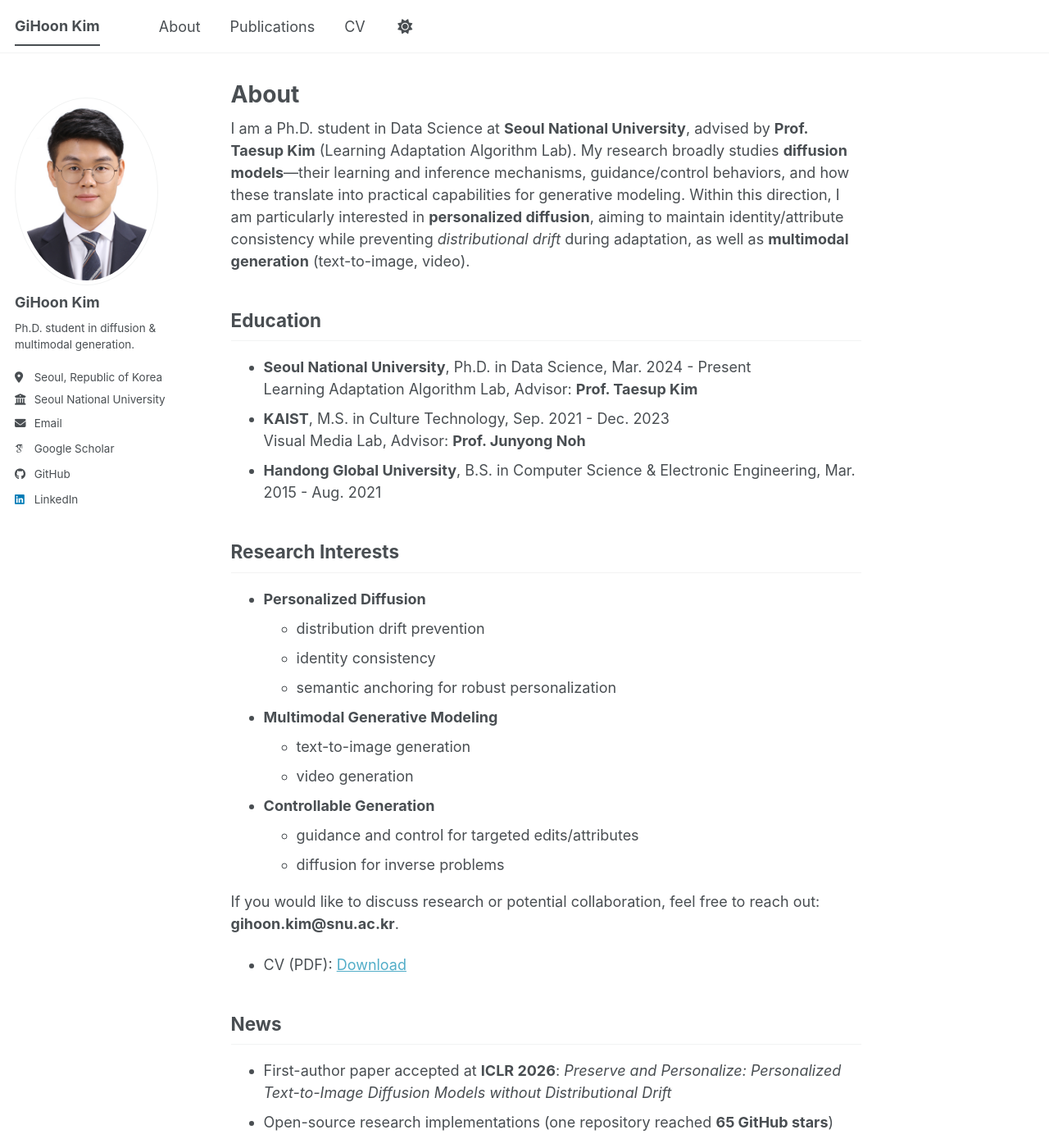
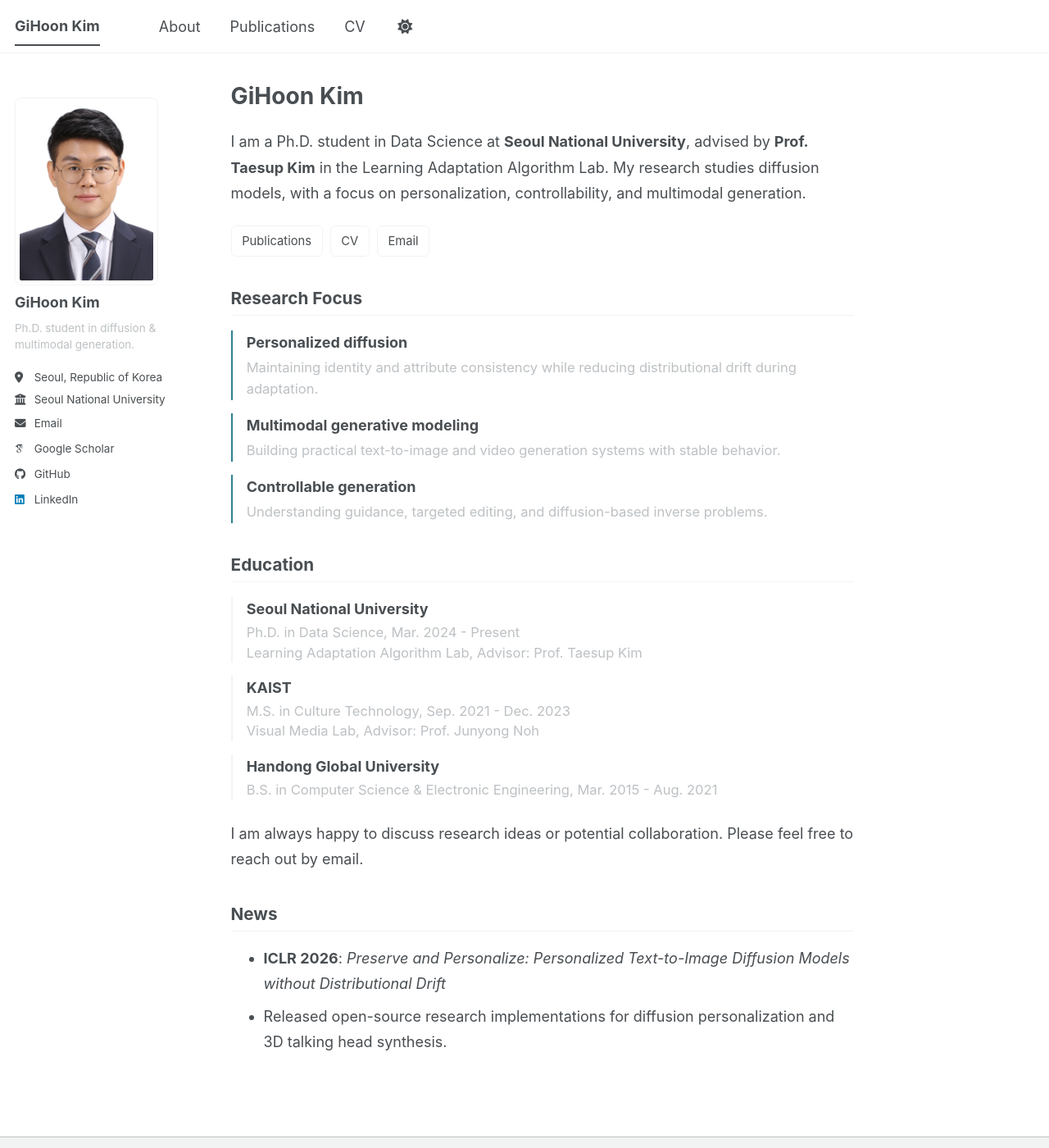
Before and after one commit to rlgnswk/gihoonkim, a Jekyll site: the page built from _pages/about.md, in a window 1280 px wide and 1400 px high. Shown: the whole window at 82% size. Built offline with Jekyll 4.4.1, drawn with Linux system fonts in a browser that asks for light colours; some web fonts are replaced; a script bundle is joined from its source files by our own code; library files that are not in the unit come from our copies.

Commit message:
Refine personal homepage layout

```diff
--- a/_pages/about.md
+++ b/_pages/about.md
@@ -1,42 +1,59 @@
 ---
 layout: single
-title: "About"
+title: "GiHoon Kim"
 permalink: /
 author_profile: true
 ---
 
-I am a Ph.D. student in Data Science at **Seoul National University**, advised by **Prof. Taesup Kim** (Learning Adaptation Algorithm Lab).
-My research broadly studies **diffusion models**—their learning and inference mechanisms, guidance/control behaviors, and how these translate into practical capabilities for generative modeling.
-Within this direction, I am particularly interested in **personalized diffusion**, aiming to maintain identity/attribute consistency while preventing *distributional drift* during adaptation, as well as **multimodal generation** (text-to-image, video).
+<p class="intro-lede">
+I am a Ph.D. student in Data Science at <strong>Seoul National University</strong>, advised by <strong>Prof. Taesup Kim</strong> in the Learning Adaptation Algorithm Lab. My research studies diffusion models, with a focus on personalization, controllability, and multimodal generation.
+</p>
+
+<div class="quick-links" aria-label="Quick links">
+  <a href="{{ '/publications/' | relative_url }}">Publications</a>
+  <a href="{{ '/files/Gihoon_CV.pdf' | relative_url }}">CV</a>
+  <a href="mailto:gihoon.kim@snu.ac.kr">Email</a>
+</div>
+
+## Research Focus
+
+<div class="focus-list">
+  <div class="focus-item">
+    <strong>Personalized diffusion</strong>
+    <span>Maintaining identity and attribute consistency while reducing distributional drift during adaptation.</span>
+  </div>
+  <div class="focus-item">
+    <strong>Multimodal generative modeling</strong>
+    <span>Building practical text-to-image and video generation systems with stable behavior.</span>
+  </div>
+  <div class="focus-item">
+    <strong>Controllable generation</strong>
+    <span>Understanding guidance, targeted editing, and diffusion-based inverse problems.</span>
+  </div>
+</div>
 
 ## Education
 
-- **Seoul National University**, Ph.D. in Data Science, Mar. 2024 - Present
-  Learning Adaptation Algorithm Lab, Advisor: **Prof. Taesup Kim**
-- **KAIST**, M.S. in Culture Technology, Sep. 2021 - Dec. 2023
-  Visual Media Lab, Advisor: **Prof. Junyong Noh**
-- **Handong Global University**, B.S. in Computer Science & Electronic Engineering, Mar. 2015 - Aug. 2021
+<ul class="timeline-list">
+  <li>
+    <strong>Seoul National University</strong>
+    <span>Ph.D. in Data Science, Mar. 2024 - Present</span>
+    <span>Learning Adaptation Algorithm Lab, Advisor: Prof. Taesup Kim</span>
+  </li>
+  <li>
+    <strong>KAIST</strong>
+    <span>M.S. in Culture Technology, Sep. 2021 - Dec. 2023</span>
+    <span>Visual Media Lab, Advisor: Prof. Junyong Noh</span>
+  </li>
+  <li>
+    <strong>Handong Global University</strong>
+    <span>B.S. in Computer Science & Electronic Engineering, Mar. 2015 - Aug. 2021</span>
+  </li>
+</ul>
 
-## Research Interests
-
-- **Personalized Diffusion**
-  - distribution drift prevention
-  - identity consistency
-  - semantic anchoring for robust personalization
-- **Multimodal Generative Modeling**
-  - text-to-image generation
-  - video generation
-- **Controllable Generation**
-  - guidance and control for targeted edits/attributes
-  - diffusion for inverse problems
-
-
-If you would like to discuss research or potential collaboration, feel free to reach out: **gihoon.kim@snu.ac.kr**.
-
-- CV (PDF): [Download]({{ '/files/Gihoon_CV.pdf' | relative_url }})
-
+I am always happy to discuss research ideas or potential collaboration. Please feel free to reach out by email.
 
 ## News
 
-- First-author paper accepted at **ICLR 2026**: *Preserve and Personalize: Personalized Text-to-Image Diffusion Models without Distributional Drift*
-- Open-source research implementations (one repository reached **65 GitHub stars**)
+- **ICLR 2026**: *Preserve and Personalize: Personalized Text-to-Image Diffusion Models without Distributional Drift*
+- Released open-source research implementations for diffusion personalization and 3D talking head synthesis.
--- a/_sass/_custom.scss
+++ b/_sass/_custom.scss
@@ -1,130 +1,234 @@
-/* Publications list: fixed 160px teaser on the left */
-.archive__item {
-  display: flex;
-  align-items: flex-start;
-  gap: 18px;
+body {
+  text-rendering: optimizeLegibility;
 }
 
-.archive__item-teaser {
-  flex: 0 0 160px;
-  width: 160px;
-  max-width: 160px;
+.page__title {
+  margin-bottom: 0.85em;
+  line-height: 1.15;
 }
 
-.archive__item-teaser img {
-  width: 160px;
-  height: auto;
-  display: block;
-  border-radius: 10px;
-  border: 1px solid rgba(0,0,0,0.08);
+.page__content {
+  max-width: 760px;
+  line-height: 1.72;
 }
 
-/* Text column */
-.archive__item-title,
-.archive__item-excerpt,
-.page__meta,
-.page__date,
-.archive__item p {
-  flex: 1 1 auto;
+.page__content h2 {
+  margin-top: 2.1rem;
+  margin-bottom: 0.8rem;
+  padding-bottom: 0.35rem;
+  font-size: 1.15em;
+  line-height: 1.3;
 }
 
-/* Mobile: stack */
+.page__content p,
+.page__content li {
+  color: var(--global-text-color);
+}
+
+.intro-lede {
+  margin-bottom: 0.75rem;
+  color: var(--global-text-color);
+  font-size: 1.05em;
+  line-height: 1.75;
+}
+
+.quick-links {
+  display: flex;
+  flex-wrap: wrap;
+  gap: 0.5rem;
+  margin: 0.2rem 0 1.75rem;
+}
+
+.quick-links a {
+  display: inline-flex;
+  align-items: center;
+  min-height: 2rem;
+  padding: 0.3rem 0.7rem;
+  border: 1px solid var(--global-border-color);
+  border-radius: 6px;
+  color: var(--global-text-color);
+  font-size: 0.82rem;
+  text-decoration: none;
+}
+
+.quick-links a:hover {
+  border-color: var(--global-base-color);
+  color: var(--global-base-color);
+  text-decoration: none;
+}
+
+.focus-list {
+  display: grid;
+  gap: 0.9rem;
+  margin: 1rem 0 1.5rem;
+}
+
+.focus-item {
+  padding-left: 0.95rem;
+  border-left: 2px solid var(--global-base-color);
+}
+
+.focus-item strong,
+.focus-item span {
+  display: block;
+}
+
+.focus-item strong {
+  margin-bottom: 0.12rem;
+}
+
+.focus-item span {
+  color: var(--global-text-color-light);
+  font-size: 0.92em;
+  line-height: 1.55;
+}
+
+.timeline-list {
+  margin: 1rem 0 1.5rem;
+  padding-left: 0;
+  list-style: none;
+}
+
+.timeline-list li {
+  margin-bottom: 0.85rem;
+  padding-left: 0.95rem;
+  border-left: 2px solid var(--global-border-color);
+}
+
+.timeline-list strong,
+.timeline-list span {
+  display: block;
+}
+
+.timeline-list span {
+  color: var(--global-text-color-light);
+  font-size: 0.92em;
+  line-height: 1.5;
+}
+
+.author__avatar img {
+  border-radius: 8px;
+}
+
+.author__bio {
+  color: var(--global-text-color-light);
+}
+
+.archive {
+  max-width: 860px;
+}
+
+.pub-item {
+  display: grid;
+  grid-template-columns: 154px minmax(0, 1fr);
+  gap: 1.25rem;
+  align-items: start;
+  padding: 1.35rem 0;
+  border-bottom: 1px solid var(--global-border-color);
+}
+
+.pub-item--no-thumb {
+  grid-template-columns: minmax(0, 1fr);
+}
+
+.pub-thumb {
+  display: block;
+  overflow: hidden;
+  width: 154px;
+  aspect-ratio: 16 / 10;
+  border: 1px solid var(--global-border-color);
+  border-radius: 6px;
+  background: var(--global-code-background-color);
+}
+
+.pub-thumb img {
+  display: block;
+  width: 100%;
+  height: 100%;
+  object-fit: cover;
+}
+
+.pub-main {
+  min-width: 0;
+}
+
+.pub-venue {
+  margin: 0 0 0.35rem;
+  color: var(--global-text-color-light);
+  font-size: 0.75rem;
+  line-height: 1.35;
+}
+
+.pub-venue span:before {
+  content: " · ";
+}
+
+.pub-title {
+  margin: 0;
+  font-size: 1rem;
+  line-height: 1.35;
+}
+
+.pub-title a {
+  color: var(--global-text-color);
+  text-decoration: none;
+}
+
+.pub-title a:hover {
+  color: var(--global-base-color);
+  text-decoration: none;
+}
+
+.pub-authors,
+.pub-excerpt {
+  margin: 0.4rem 0 0;
+  color: var(--global-text-color-light);
+  font-size: 0.86rem;
+  line-height: 1.5;
+}
+
+.pub-links {
+  display: flex;
+  flex-wrap: wrap;
+  gap: 0.45rem;
+  margin-top: 0.7rem;
+}
+
+.pub-link {
+  display: inline-flex;
+  align-items: center;
+  min-height: 1.8rem;
+  padding: 0.22rem 0.62rem;
+  border: 1px solid var(--global-border-color);
+  border-radius: 4px;
+  color: var(--global-text-color);
+  font-size: 0.76rem;
+  text-decoration: none;
+}
+
+.pub-link:hover {
+  border-color: var(--global-base-color);
+  color: var(--global-base-color);
+  text-decoration: none;
+}
+
 @media (max-width: 700px) {
-  .archive__item {
-    flex-direction: column;
+  .page__content {
+    max-width: 100%;
   }
-  .archive__item-teaser {
-    width: 100%;
-    max-width: 100%;
-    flex: 0 0 auto;
+
+  .quick-links a {
+    flex: 1 1 auto;
+    justify-content: center;
   }
-  .archive__item-teaser img {
+
+  .pub-item {
+    grid-template-columns: 1fr;
+    gap: 0.85rem;
+  }
+
+  .pub-thumb {
     width: 100%;
     max-width: 420px;
   }
 }
-
-/* Publications list alignment */
-.pub-item{
-  display: grid;
-  grid-template-columns: 140px 1fr 140px; /* thumb | main | side */
-  gap: 18px;
-  align-items: center;
-  padding: 14px 0;
-  border-bottom: 1px solid rgba(0,0,0,0.08);
-}
-
-.pub-thumb{
-  width: 140px;
-  height: 90px;           /* 고정 높이로 줄맞춤 */
-  overflow: hidden;
-  border-radius: 8px;
-  background: rgba(0,0,0,0.03);
-}
-
-.pub-thumb img{
-  width: 100%;
-  height: 100%;
-  object-fit: cover;      /* 이미지 비율 달라도 동일 박스에 꽉 채움 */
-  display: block;
-}
-
-.pub-title{
-  margin: 0;
-  line-height: 1.25;
-}
-
-.pub-excerpt{
-  margin: 6px 0 0 0;
-  opacity: 0.9;
-}
-
-.pub-side{
-  display: flex;
-  flex-direction: column;
-  align-items: flex-end;
-  gap: 10px;
-}
-
-.pub-meta{
-  text-align: right;
-  opacity: 0.9;
-  line-height: 1.2;
-}
-
-/* 모바일에서는 1열로 자연스럽게 */
-@media (max-width: 700px){
-  .pub-item{
-    grid-template-columns: 1fr;
-    align-items: start;
-  }
-  .pub-thumb{
-    width: 100%;
-    height: 180px;
-  }
-  .pub-side{
-    align-items: flex-start;
-    text-align: left;
-  }
-  .pub-meta{
-    text-align: left;
-  }
-}
-
-
-/* Research Interests block */
-.research-interests-block {
-  background: #e8f2ff;   /* 연한 파랑 */
-  border: 1px solid #b7d6ff;
-  border-radius: 12px;
-  padding: 18px 20px;
-  margin: 18px 0 24px 0;
-}
-
-.research-interests-block h2 {
-  margin-top: 0;
-}
-
-.research-interests-block ul {
-  margin-bottom: 0;
-}
```
Also changed, not shown: _includes/archive-single-publication.html (+29 -22 lines).
